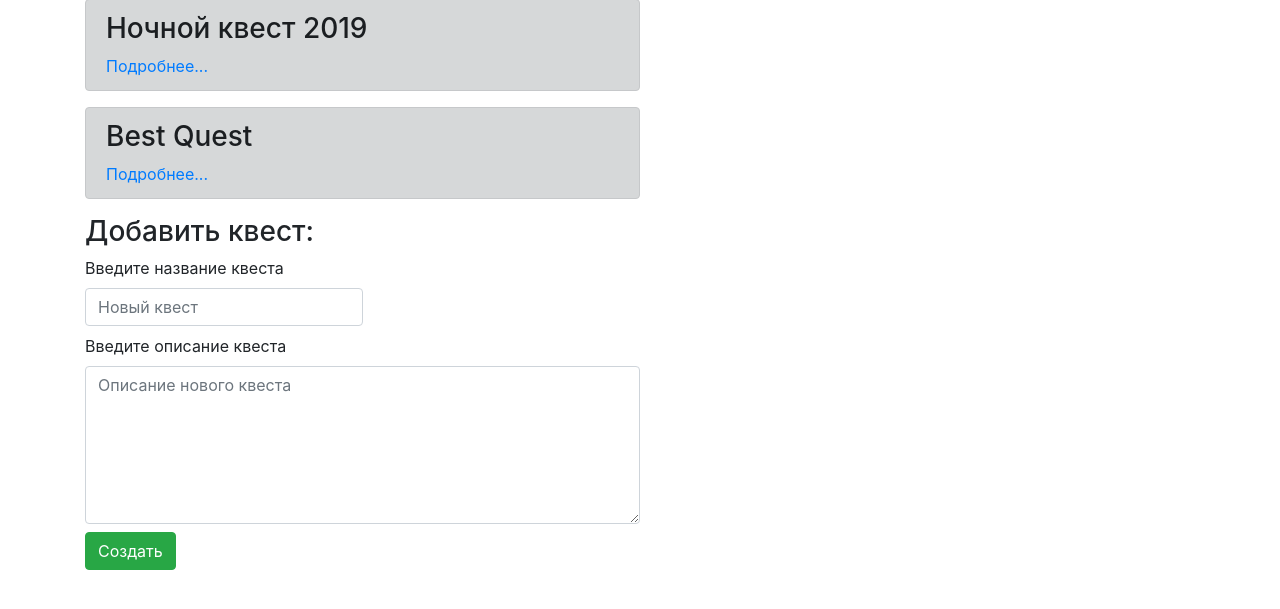
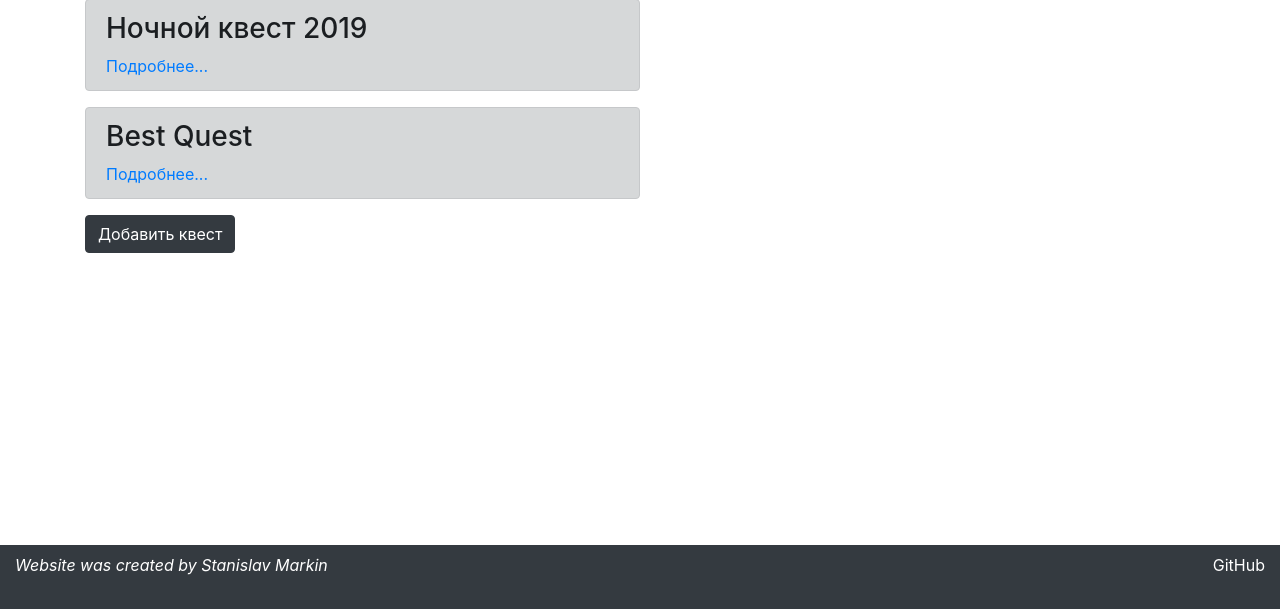
Before and after one commit to MenacingDwarf/NightQuest, a Django app: page /quests in a window 1280 px wide. Shown: the part 191-800 px from the top of the page. Run offline with Django 3.2, Linux system fonts and the light colour scheme; a user stored in the database is signed in; data comes from the database, SQL or seed files in the repository; both versions use the stored data as it was after the commit; some libraries are stand-ins or nearby versions.

Commit message:
Footer Добавление футера на все разделы сайта

```diff
--- a/creationApp/templates/creationApp/mainEditPage.html
+++ b/creationApp/templates/creationApp/mainEditPage.html
@@ -14,7 +14,7 @@
             data-toggle="collapse" data-target="#puzzle">
         Добавить загадку
     </button>
-	<div id="puzzle" class="collapse">
+	<div id="puzzle" class="collapse mb-5">
         <form action="{{ quest.id }}/add/puzzle" method="post">{% csrf_token %}
             <label for="puzzle_title">Введите название загадки</label>
             <input type="text" class="form-control mb-2 w-50" id="puzzle_title" name="title" placeholder="Новая загадка">
@@ -24,7 +24,7 @@
             <label for="auto_skip_minutes">Введите время автоскипа закадки (в минутах)</label>
             <input type="number" class="form-control w-50 mb-2" step="5" name="auto_skip_minutes"
                    id="auto_skip_minutes" placeholder="120">
-            <input type="submit" class="btn-success btn" value="Добавить">
+            <input type="submit" class="btn-success btn mb-5" value="Добавить">
         </form>
     </div>
 {% endblock %}
--- a/creationApp/templates/creationApp/mainWrapper.html
+++ b/creationApp/templates/creationApp/mainWrapper.html
@@ -40,6 +40,12 @@
     {% block content %}
     {% endblock %}
 </div>
+<footer style="height: 4rem;" class="container-fluid fixed-bottom bg-dark text-white pt-2">
+    <div class="float-left font-italic ">
+        Website was created by Stanislav Markin
+    </div>
+    <a target="_blank" href="https://github.com/MenacingDwarf/NightQuest" class=" text-white float-right">GitHub</a>
+</footer>
 <script src="https://code.jquery.com/jquery-3.3.1.slim.min.js" integrity="sha384-q8i/X+965DzO0rT7abK41JStQIAqVgRVzpbzo5smXKp4YfRvH+8abtTE1Pi6jizo" crossorigin="anonymous"></script>
 <script src="https://cdnjs.cloudflare.com/ajax/libs/popper.js/1.14.7/umd/popper.min.js" integrity="sha384-UO2eT0CpHqdSJQ6hJty5KVphtPhzWj9WO1clHTMGa3JDZwrnQq4sF86dIHNDz0W1" crossorigin="anonymous"></script>
 <script src="https://stackpath.bootstrapcdn.com/bootstrap/4.3.1/js/bootstrap.min.js" integrity="sha384-JjSmVgyd0p3pXB1rRibZUAYoIIy6OrQ6VrjIEaFf/nJGzIxFDsf4x0xIM+B07jRM" crossorigin="anonymous"></script>
--- a/preparationApp/templates/preparationApp/mainWrapper.html
+++ b/preparationApp/templates/preparationApp/mainWrapper.html
@@ -4,7 +4,7 @@
     <meta charset="UTF-8">
     <title>{% block title %}{% endblock %}</title>
     {% load staticfiles %}
-    <link rel="stylesheet" href="{% static 'bootstrap/css/bootstrap.min.css' %}" type="text/css">
+    <link rel="stylesheet" href="{% static 'bootstrap/css/bootstrap.css' %}" type="text/css">
 </head>
 <body>
     <nav class="navbar navbar-expand-lg navbar-dark bg-dark mb-2">
@@ -28,5 +28,14 @@
     {% block content %}
     {% endblock %}
     </div>
+    <footer style="height: 4rem;" class="container-fluid fixed-bottom bg-dark text-white pt-2">
+		<div class="float-left font-italic ">
+			Website was created by Stanislav Markin
+		</div>
+        <a target="_blank" href="https://github.com/MenacingDwarf/NightQuest" class=" text-white float-right">GitHub</a>
+	</footer>
+<script src="https://code.jquery.com/jquery-3.3.1.slim.min.js" integrity="sha384-q8i/X+965DzO0rT7abK41JStQIAqVgRVzpbzo5smXKp4YfRvH+8abtTE1Pi6jizo" crossorigin="anonymous"></script>
+<script src="https://cdnjs.cloudflare.com/ajax/libs/popper.js/1.14.7/umd/popper.min.js" integrity="sha384-UO2eT0CpHqdSJQ6hJty5KVphtPhzWj9WO1clHTMGa3JDZwrnQq4sF86dIHNDz0W1" crossorigin="anonymous"></script>
+<script src="https://stackpath.bootstrapcdn.com/bootstrap/4.3.1/js/bootstrap.min.js" integrity="sha384-JjSmVgyd0p3pXB1rRibZUAYoIIy6OrQ6VrjIEaFf/nJGzIxFDsf4x0xIM+B07jRM" crossorigin="anonymous"></script>
 </body>
 </html>
--- a/preparationApp/templates/preparationApp/questsPage.html
+++ b/preparationApp/templates/preparationApp/questsPage.html
@@ -23,7 +23,11 @@
             </div>
         {% endfor %}
     {% endif %}
-    <h3>Добавить квест:</h3>
+    <button type="button" id="gifsBtn" class="btn btn-dark mb-2"
+            data-toggle="collapse" data-target="#quest">
+        Добавить квест
+    </button>
+    <div id="quest" class="collapse mb-5">
     <form action="/quests/add" method="post">{% csrf_token %}
         <label for="title">Введите название квеста</label>
         <input type="text" class="form-control w-25 mb-2"
@@ -31,6 +35,7 @@
         <label for="description">Введите описание квеста</label>
         <textarea class="form-control w-50 mb-2" rows="6"
                   id="description" name="description" placeholder="Описание нового квеста"></textarea>
-        <input type="submit" class="btn btn-success" value="Создать">
+        <input type="submit" class="btn btn-success mb-5" value="Создать">
     </form>
+    </div>
 {% endblock %}
```
Also changed, not shown: holdingApp/templates/holdingApp/mainWrapper.html (+9 -0 lines), db.sqlite3.
